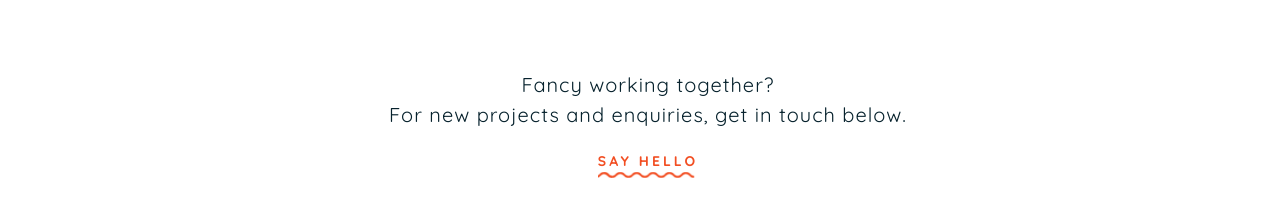
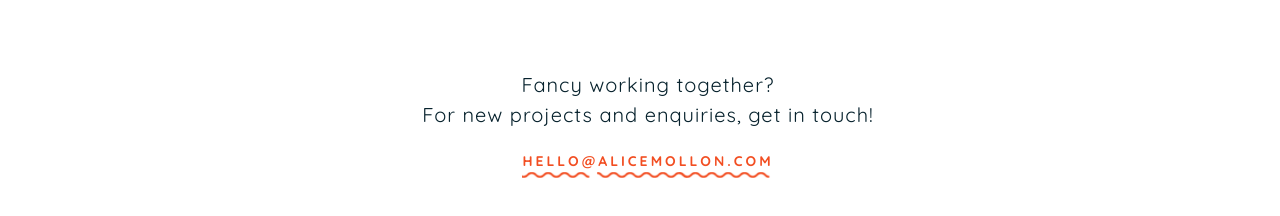
Before and after one commit to alicemollon/portfolio, a plain HTML site: page index.html in a window 1280 px wide. Shown: the part 8964-9180 px from the top of the page. Drawn offline with Linux system fonts and the light colour scheme.

Commit message:
added new email to index

```diff
--- a/index.html
+++ b/index.html
@@ -477,8 +477,8 @@
 
 <footer>
 
-  <h3>Fancy working together?<br>For new projects and enquiries, get in touch below.</h3>
-  <a href="mailto:ajmollon@gmail.com?Subject=Hello%20Alice!" target="_top">Say hello</a>
+  <h3>Fancy working together?<br>For new projects and enquiries, get in touch!</h3>
+  <a href="mailto:ajmollon@gmail.com?Subject=Hello%20Alice!" target="_top">hello@alicemollon.com</a>
 
 </footer>
 
```
